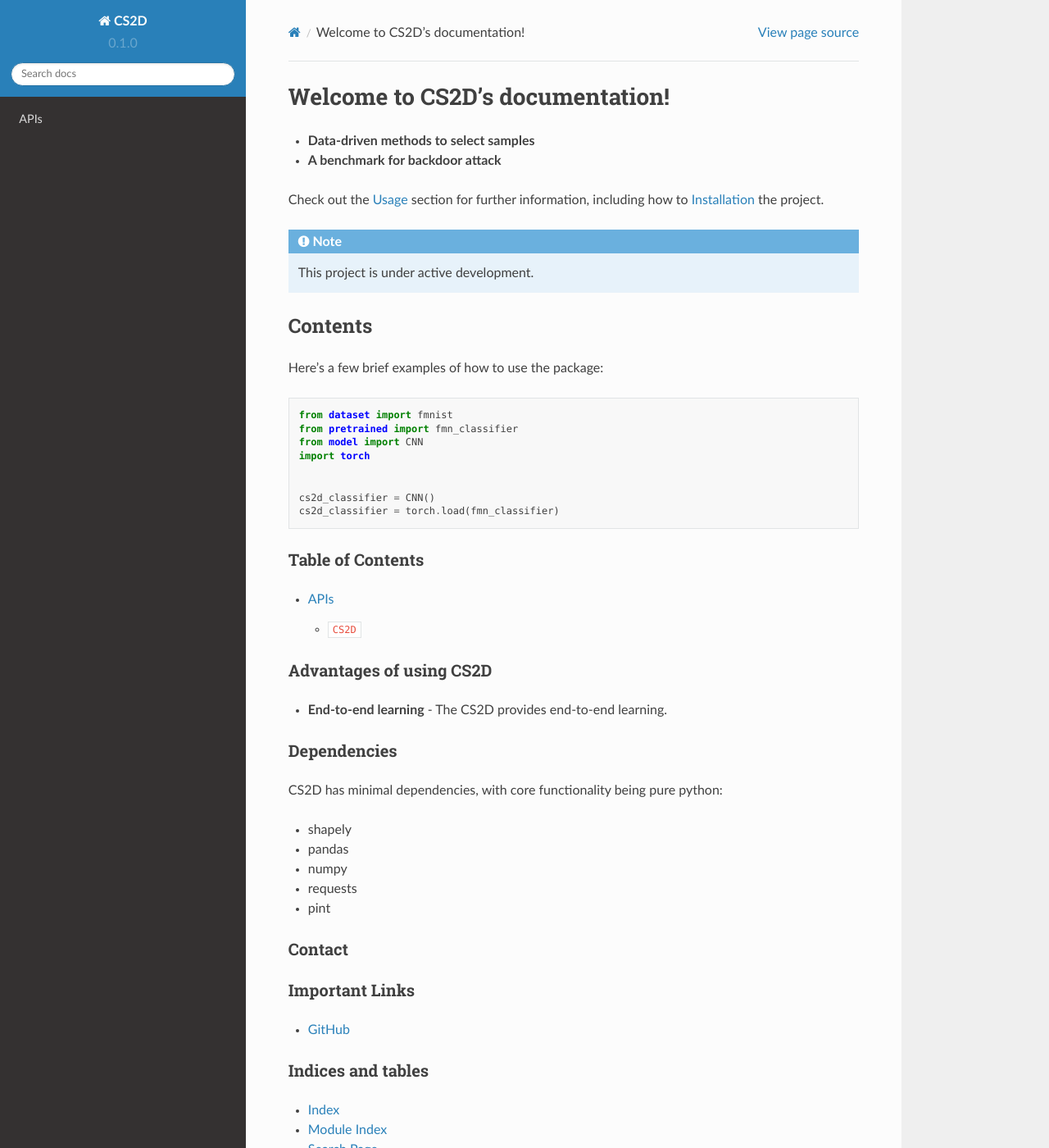
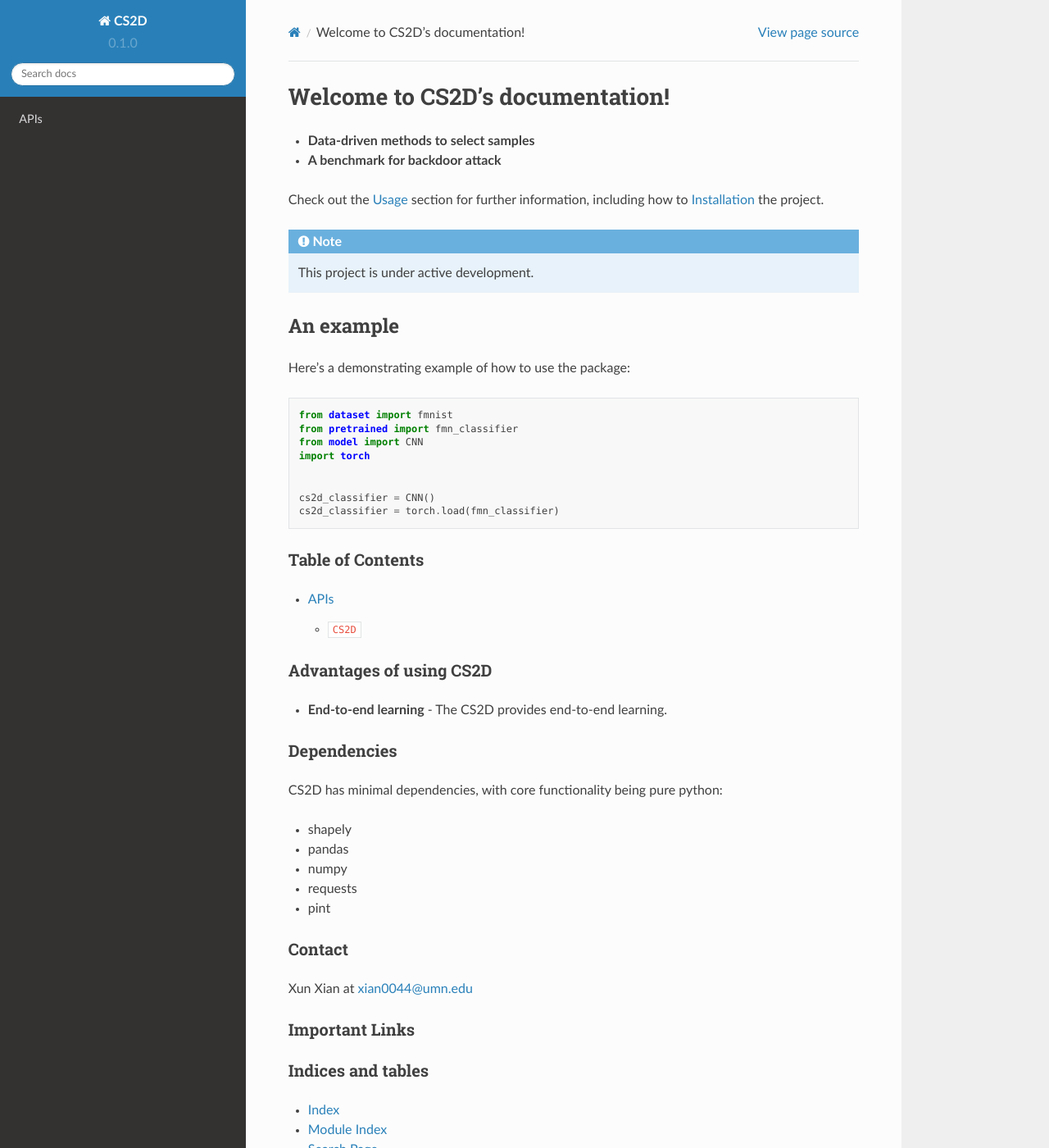
Before and after one commit to jeremyxianx/bd_cs2d, a Sphinx documentation site: the page built from docs/source/index.rst, in a window 1280 px wide and 1400 px high. Shown: the whole window at 82% size. Built offline with Sphinx 7.4.7 and the Read the Docs theme 2.0.0, drawn with Linux system fonts in a browser that asks for light colours.

Commit message:
Update index.rst

```diff
--- a/docs/source/index.rst
+++ b/docs/source/index.rst
@@ -14,10 +14,10 @@ how to :ref:`installation` the project.
 
    This project is under active development.
 
-Contents
+An example
 --------
 
-Here's a few brief examples of how to use the package:
+Here's a demonstrating example of how to use the package:
 
 
 .. code-block:: python
@@ -66,11 +66,11 @@ CS2D has minimal dependencies, with core functionality being pure python:
 Contact
 =======
 
+Xun Xian at xian0044@umn.edu
 
 Important Links
 ===============
 
-- `GitHub <https://github.com/WxBDM/nwsapy>`_
 
 
 Indices and tables
```
